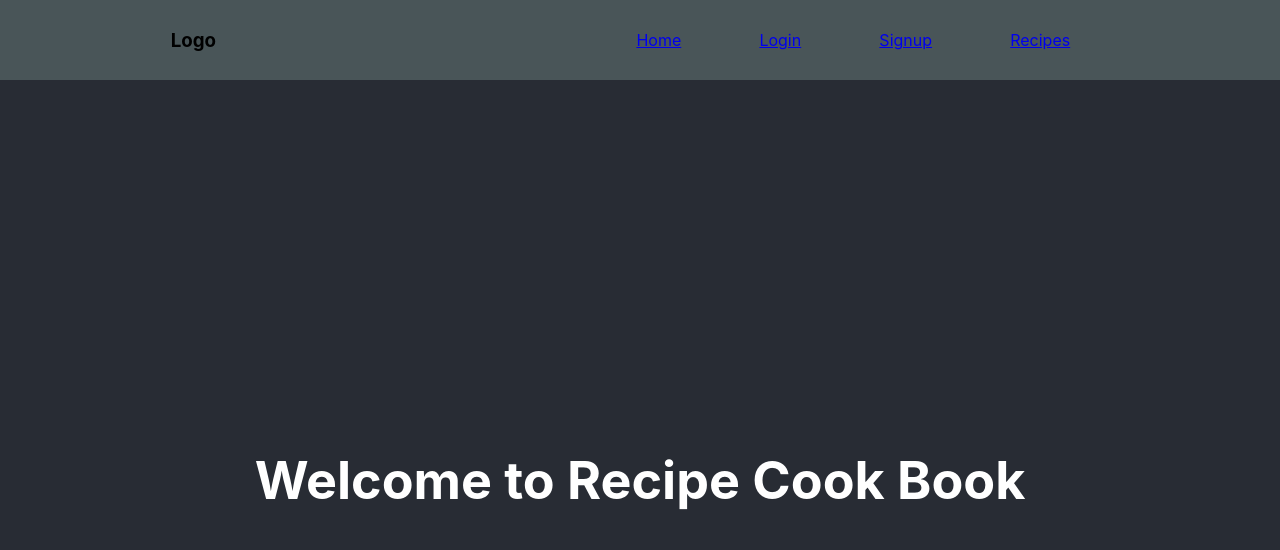
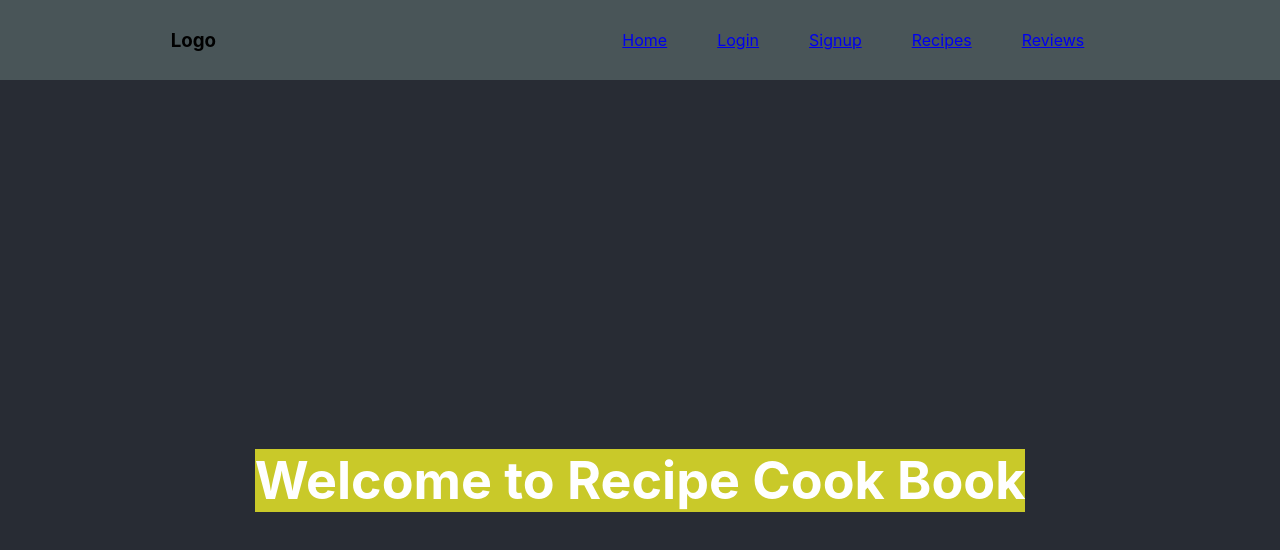
Before and after one commit to kfatmakausar/recipe-client2, a React (Create React App) app: page / in a window 1280 px wide. Shown: the top 550 px of the page. Built offline with nearby package versions, Linux system fonts and the light colour scheme; no server answers.

Commit message:
fixed links

```diff
--- a/src/components/containers/AllRecipesContainer.js
+++ b/src/components/containers/AllRecipesContainer.js
@@ -1,6 +1,7 @@
 import React, { Component } from "react";
 import { connect } from "react-redux";
 import { fetchAllRecipesThunk } from "../../thunks";
+import { AllRecipesView } from "../views";
 
 //THE ALLRECIPES IS BASICALLY THE SEARCHBAR, SEARCH FOR RECIPES USING SEARCH TERM
 
@@ -10,7 +11,7 @@ class AllRecipesContainer extends Component {
   }
   render() {
     console.log(this.props.allRecipes);
-    return <h1>AllRecipesContainer</h1>;
+    return <AllRecipesView recipes={this.props.allRecipes} />;
   }
 }
 
--- a/src/components/routes/RoutesView.jsx
+++ b/src/components/routes/RoutesView.jsx
@@ -5,6 +5,7 @@ import {
   Login,
   Signup,
   AllRecipesContainer,
+  AllReviewsContainer,
 } from "../containers";
 
 const RoutesView = (props) => {
@@ -18,6 +19,7 @@ const RoutesView = (props) => {
       <Route exact path="/recipes" component={AllRecipesContainer} />
       <Route exact path="/login" component={Login} />
       <Route exact path="/signup" component={Signup} />
+      <Route exact path="/reviews" component={AllReviewsContainer} />
 
       {isLoggedIn && (
         <Switch>
--- a/src/components/views/HomeView.js
+++ b/src/components/views/HomeView.js
@@ -1,10 +1,13 @@
 import React from "react";
+import "./styles/HomeView.css";
 
 const HomeView = (props) => {
   return (
-    <div className="home">
-      <h1>Welcome to Recipe Cook Book</h1>
-    </div>
+    <home>
+      <div className="home">
+        <h1>Welcome to Recipe Cook Book</h1>
+      </div>
+    </home>
   );
 };
 
--- a/src/components/views/NavBarView.js
+++ b/src/components/views/NavBarView.js
@@ -19,6 +19,9 @@ const NavBarView = (props) => {
         <Link to="/recipes">
           <l1>Recipes</l1>
         </Link>
+        <Link to="/reviews">
+          <l1>Reviews</l1>
+        </Link>
       </ul>
     </nav>
   );
--- /dev/null
+++ b/src/components/views/styles/HomeView.css
@@ -0,0 +1,4 @@
+.home {
+  text-align: center;
+  background: rgb(201, 201, 41);
+}
```
